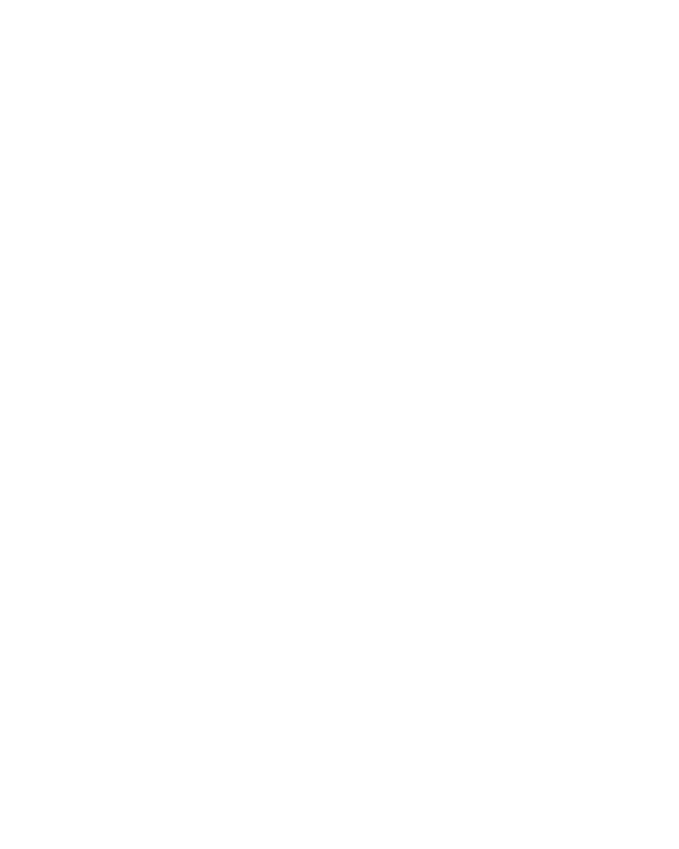
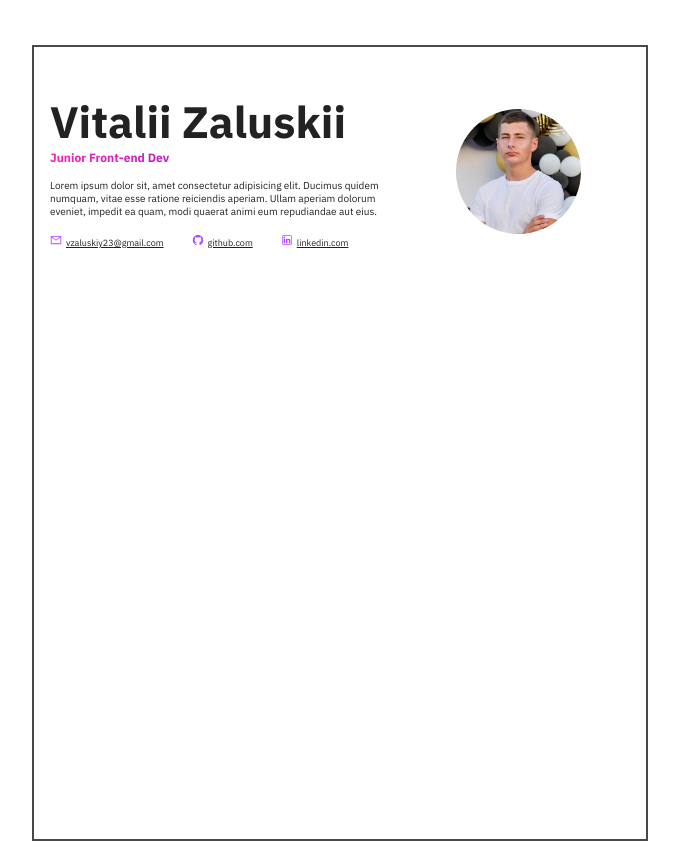
Before and after one commit to vitalik203/Resume_seven, a website: page index.html in a window 1280 px wide. Shown: the whole page, without its empty margins (300-979 px from the left). Before the commit the page ends 800 px from the top, so only its background shows below. Drawn offline with Linux system fonts and the light colour scheme.

Commit message:
feat: finished filling and stylizing header

```diff
--- a/index.html
+++ b/index.html
@@ -4,18 +4,39 @@
     <meta charset="UTF-8">
     <meta name="viewport" content="width=device-width, initial-scale=1.0">
     <title>Resume#7</title>
+    <link rel="stylesheet" href="styles/styles.css">
+    <link rel="preconnect" href="https://fonts.googleapis.com">
+    <link rel="preconnect" href="https://fonts.gstatic.com" crossorigin>
+    <link href="https://fonts.googleapis.com/css2?family=IBM+Plex+Sans:ital,wght@0,100;0,200;0,300;0,400;0,500;0,600;0,700;1,100;1,200;1,300;1,400;1,500;1,600;1,700&family=Poppins:ital,wght@0,100;0,200;0,300;0,400;0,500;0,600;0,700;0,800;0,900;1,100;1,200;1,300;1,400;1,500;1,600;1,700;1,800;1,900&display=swap" rel="stylesheet">
 </head>
 <body>
     <div class="wrapper">
         <header class="header">
-
+            <div class="header__col1">
+                <div class="header__col1-name">Vitalii Zaluskii</div>
+                <div class="header__col1-proffession">Junior Front-end Dev</div>
+                <div class="header__col1-description">Lorem ipsum dolor sit, amet consectetur adipisicing elit. Ducimus quidem numquam, vitae esse ratione reiciendis aperiam. Ullam aperiam dolorum eveniet, impedit ea quam, modi quaerat animi eum repudiandae aut eius.</div>
+                <div class="header__col1-social_networks">
+                    <div class="social__network-cover network">
+                        <img src="img/ant-design_mail-outlined.svg" alt="mail__icon" class="network__icon">
+                        <a href="mailto:vzaluskiy23@gmail.com" class="network__link">vzaluskiy23@gmail.com</a>
+                    </div>
+                    <div class="social__network-cover network">
+                        <img src="img/ant-design_github-filled.svg" alt="gh__icon" class="network__icon">
+                        <a href="https://github.com/vitalik203" class="network__link">github.com</a>
+                    </div>
+                    <div class="social__network-cover network">
+                        <img src="img/ant-design_linkedin-outlined.svg" alt="linkedin__icon" class="network__icon">
+                        <a href="linkedin.com" class="network__link">linkedin.com</a>
+                    </div>
+                </div>
+            </div>
+            <img src="img/116501209 (1).jpg" alt="icon" class="header__col2">
         </header>
         <main class="main">
-
+            <div class="main__col1"></div>
+            <div class="main__col2"></div>
         </main>
-        <footer class="footer">
-
-        </footer>
     </div>
 </body>
 </html>
--- a/styles/styles.scss
+++ b/styles/styles.scss
@@ -0,0 +1,84 @@
+.wrapper{
+    margin: 0 auto;
+    margin-top: 45px;
+    width: 612px;
+height: 792px;
+border: 2px solid rgb(72, 75, 67);
+}
+.header {
+    display: flex;
+    height: 205px;
+    .header__col1 {
+        width: 342px;
+        margin: 46px 64px 49px 16px;
+    }
+    .header__col1-name {
+        color: var(--Black, #222);
+font-family: IBM Plex Sans;
+font-size: 44px;
+font-style: normal;
+font-weight: 700;
+line-height: normal;
+    }
+    .header__col1-proffession {
+        margin-bottom: 14px;
+        font-family: IBM Plex Sans;
+font-size: 12px;
+font-style: normal;
+font-weight: 700;
+line-height: normal;
+background: var(--Gradient-2, linear-gradient(135deg, #FF26B2 0%, #851BD9 64.06%, #3F0FFF 100%));
+background-clip: text;
+-webkit-background-clip: text;
+-webkit-text-fill-color: transparent;
+    }
+    .header__col1-description {
+        color: var(--Black, #222);
+font-family: IBM Plex Sans;
+font-size: 10px;
+font-style: normal;
+font-weight: 400;
+line-height: normal;
+margin-bottom: 14px;
+    }
+    .header__col1-social_networks {
+        display: flex;
+
+    }
+    .social__network-cover {
+        align-items: center;
+
+    }
+    .network {
+
+    }
+    .network__icon {
+        align-items: center;
+
+    }
+    .network__link {
+        display: inline-block;
+        align-items: center;
+        color: var(--Black, #222);
+text-align: right;
+font-family: IBM Plex Sans;
+font-size: 9px;
+font-style: normal;
+font-weight: 400;
+line-height: normal;
+text-align: center;
+margin-right: 28px;
+    }
+    .header__col2 {
+        margin: 62px 65px 0px 0px;
+        width: 125px;
+height: 125px;
+flex-shrink: 0;
+border-radius: 70px;
+background: url(<path-to-image>), lightgray 50% / cover no-repeat;
+    }
+}
+.main {
+}
+.footer {
+}
```
Also changed, not shown: img/116501209 (1).jpg (added), img/ant-design_github-filled.svg (added), img/ant-design_linkedin-outlined.svg (added), img/ant-design_mail-outlined.svg (added), styles/styles.css (added), 1 other file.
